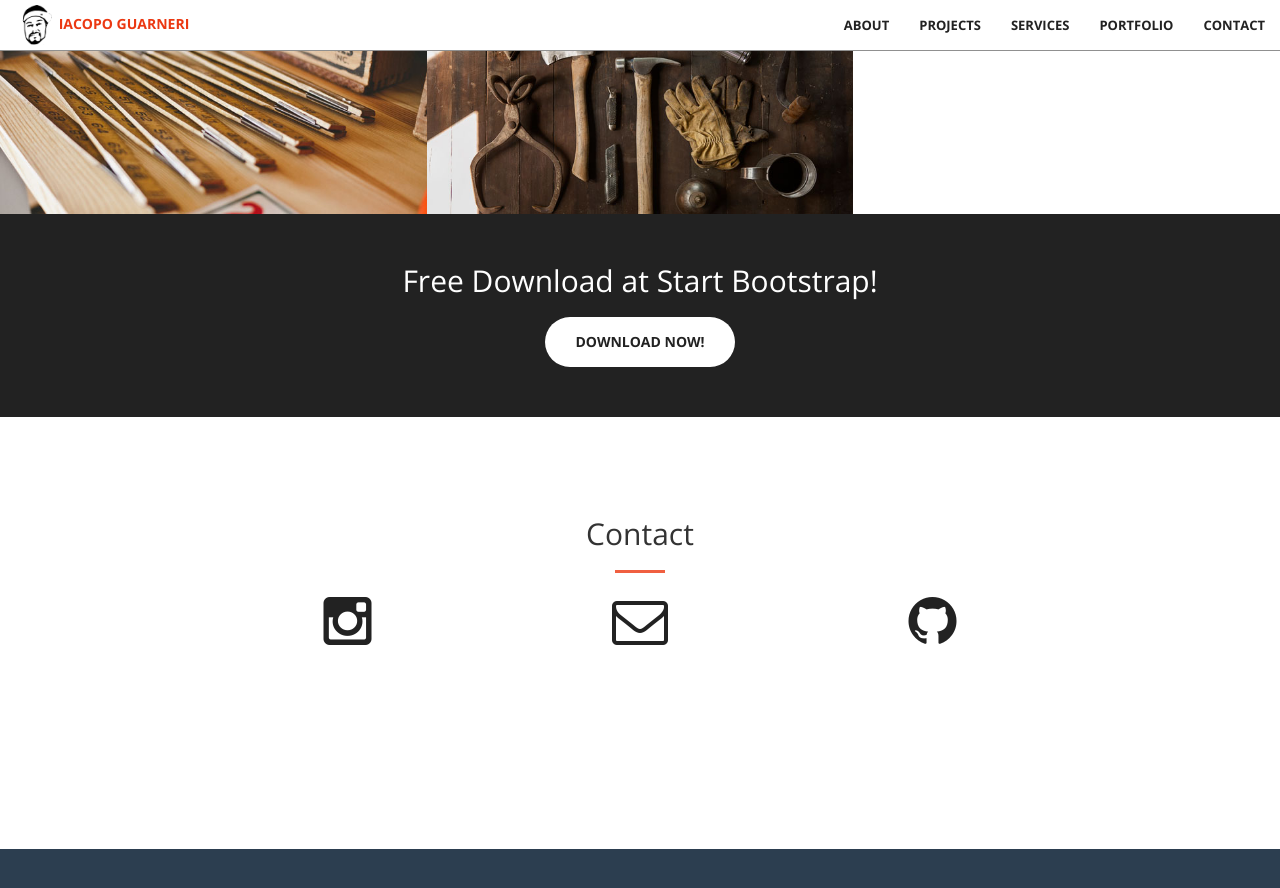
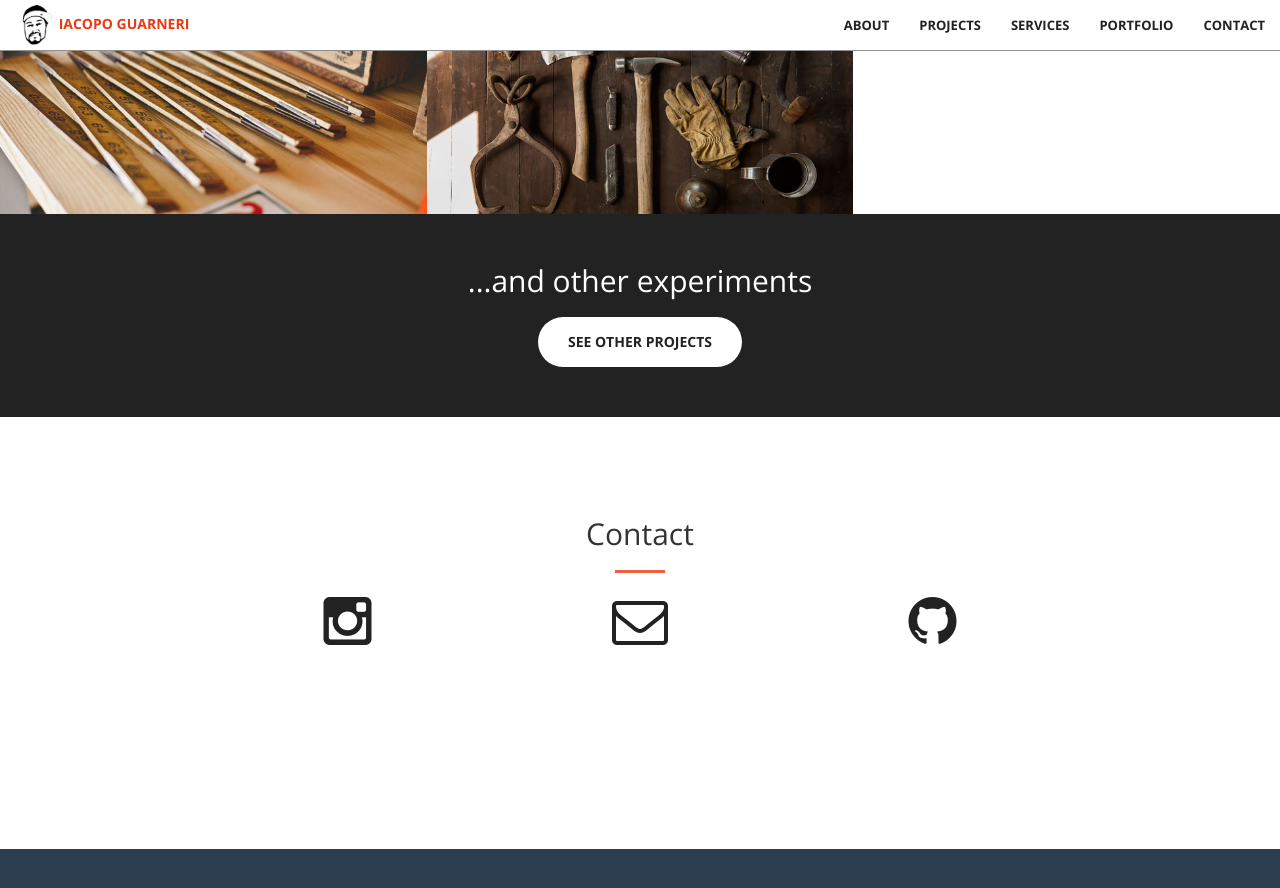
Before and after one commit to iacoposk8/iacoposk8.github.io, a Jekyll site: the page built from index.html, in a window 1280 px wide and 900 px high, scrolled down 1387 px. Shown: the top 888 px of the window. Built offline with Jekyll 4.4.1, drawn with Linux system fonts in a browser that asks for light colours.

Commit message:
Update aside.html

```diff
--- a/_includes/aside.html
+++ b/_includes/aside.html
@@ -1,8 +1,8 @@
   <aside class="bg-dark">
       <div class="container text-center">
           <div class="call-to-action">
-              <h2>Free Download at Start Bootstrap!</h2>
-              <a href="#" class="btn btn-default btn-xl wow tada">Download Now!</a>
+              <h2>...and other experiments</h2>
+              <a href="/projects" class="btn btn-default btn-xl wow tada">See other projects</a>
           </div>
       </div>
   </aside>
```
